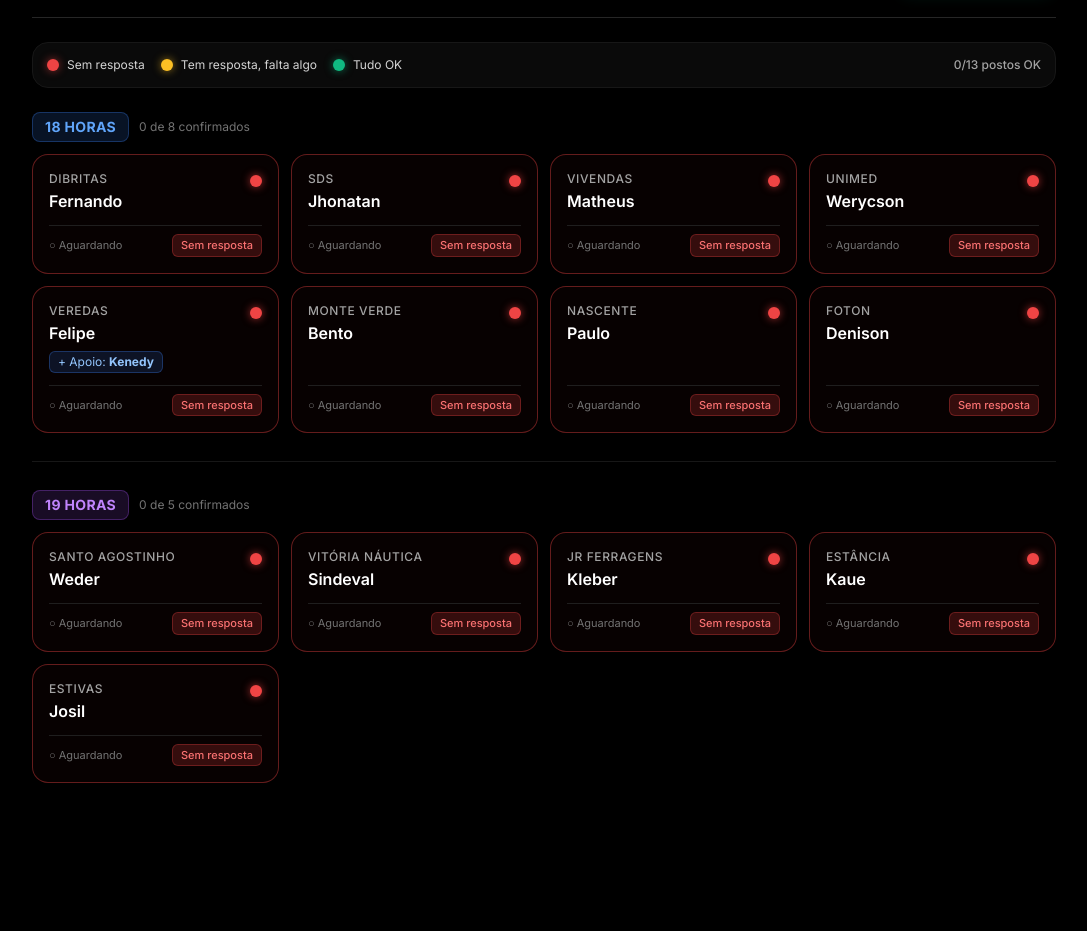
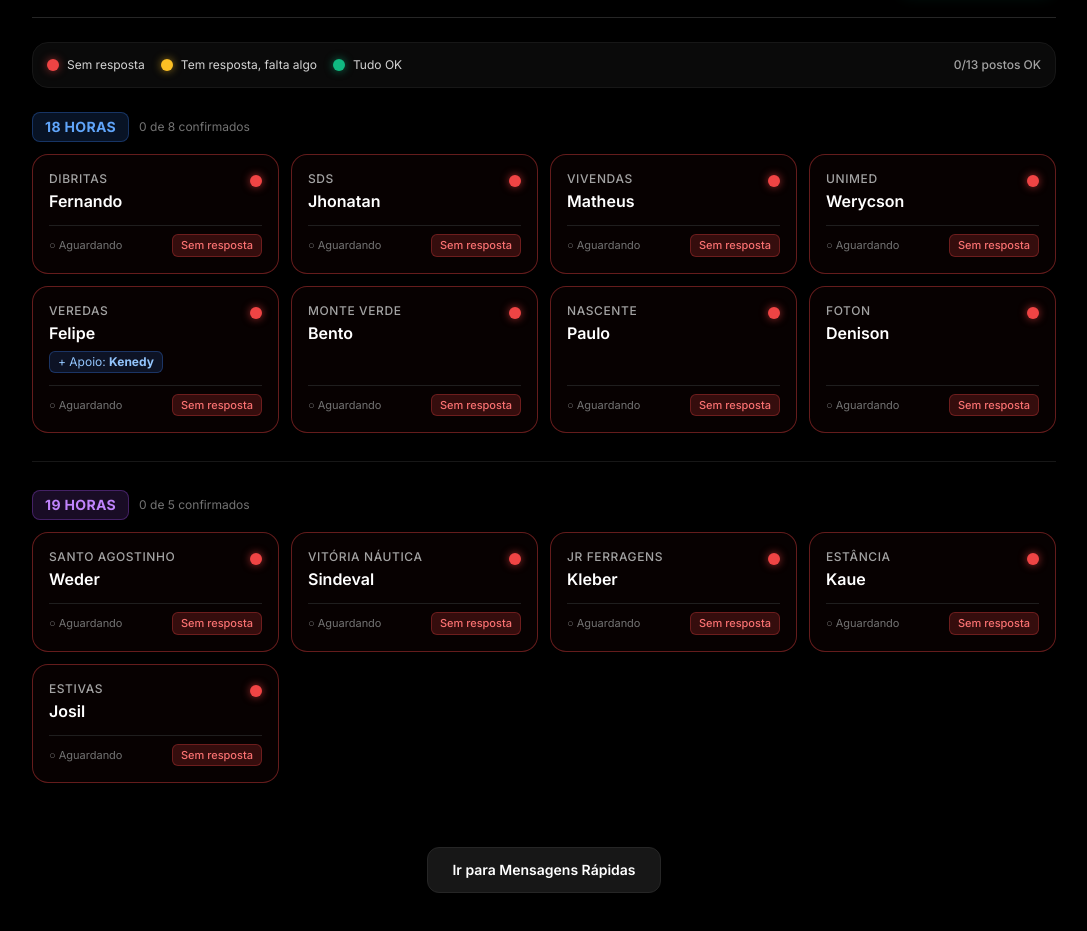
Before and after one commit to CAPITAOVOLPE/trabalho, a plain HTML site: page vigias.html in a window 1280 px wide. Shown: the part 91-1022 px from the top of the page, without its empty margins (96-1183 px from the left). Before the commit the page ends 946 px from the top, so only its background shows below. Drawn offline with nearby package versions, Linux system fonts and the light colour scheme.

Commit message:
Update vigias.html

```diff
--- a/vigias.html
+++ b/vigias.html
@@ -120,6 +120,13 @@
                 <!-- Preenchido via JS -->
             </div>
         </section>
+ <!-- Botão no Final da Página -->
+        <div class="flex justify-center pb-10">
+            <button onclick="window.location.href='index.html'" class="px-6 py-3 rounded-xl bg-neutral-900 hover:bg-neutral-800 border border-neutral-800 hover:border-emerald-500/50 text-white font-semibold text-sm transition-all cursor-pointer">
+                Ir para Mensagens Rápidas
+            </button>
+        </div>
+
 
     </div>
 
```
